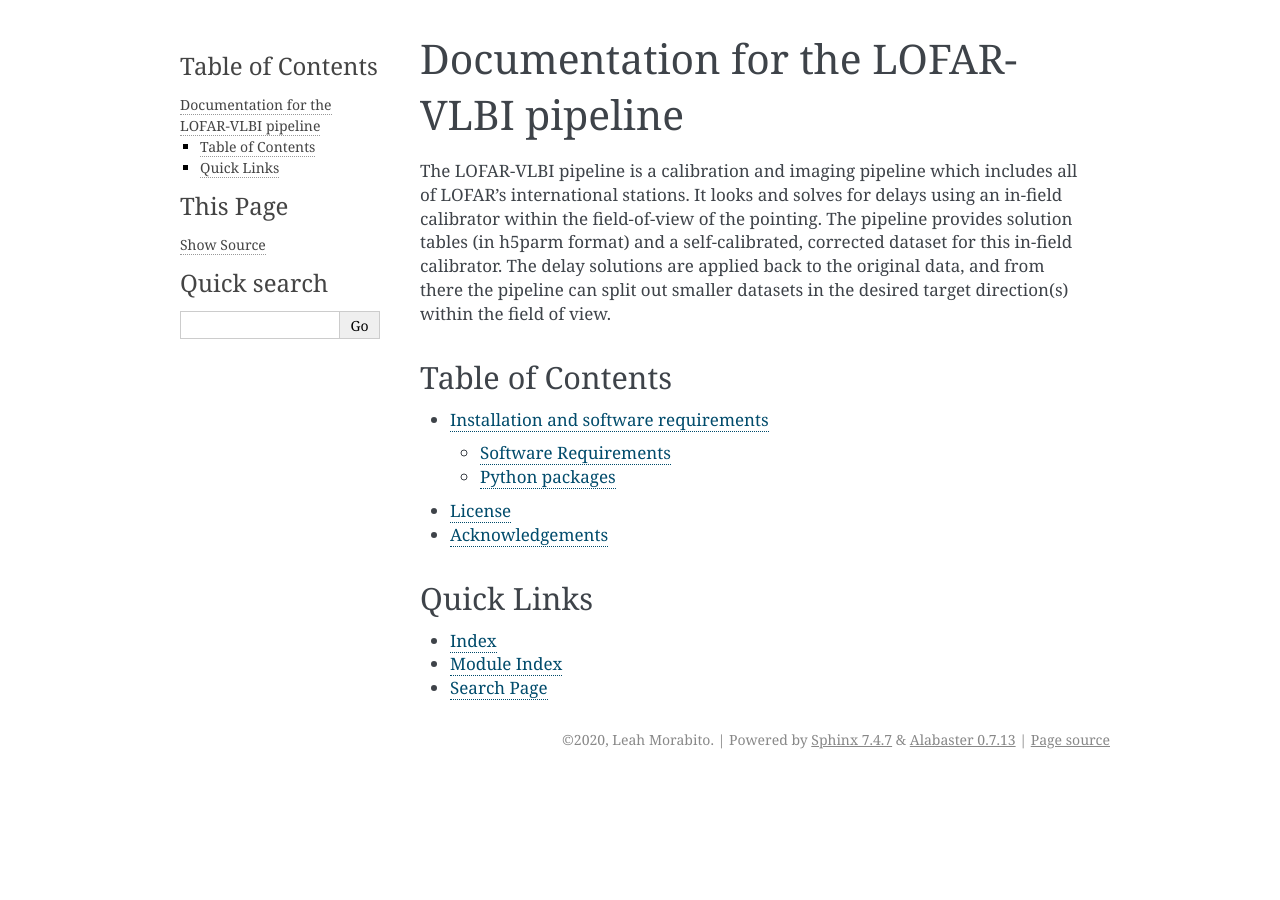
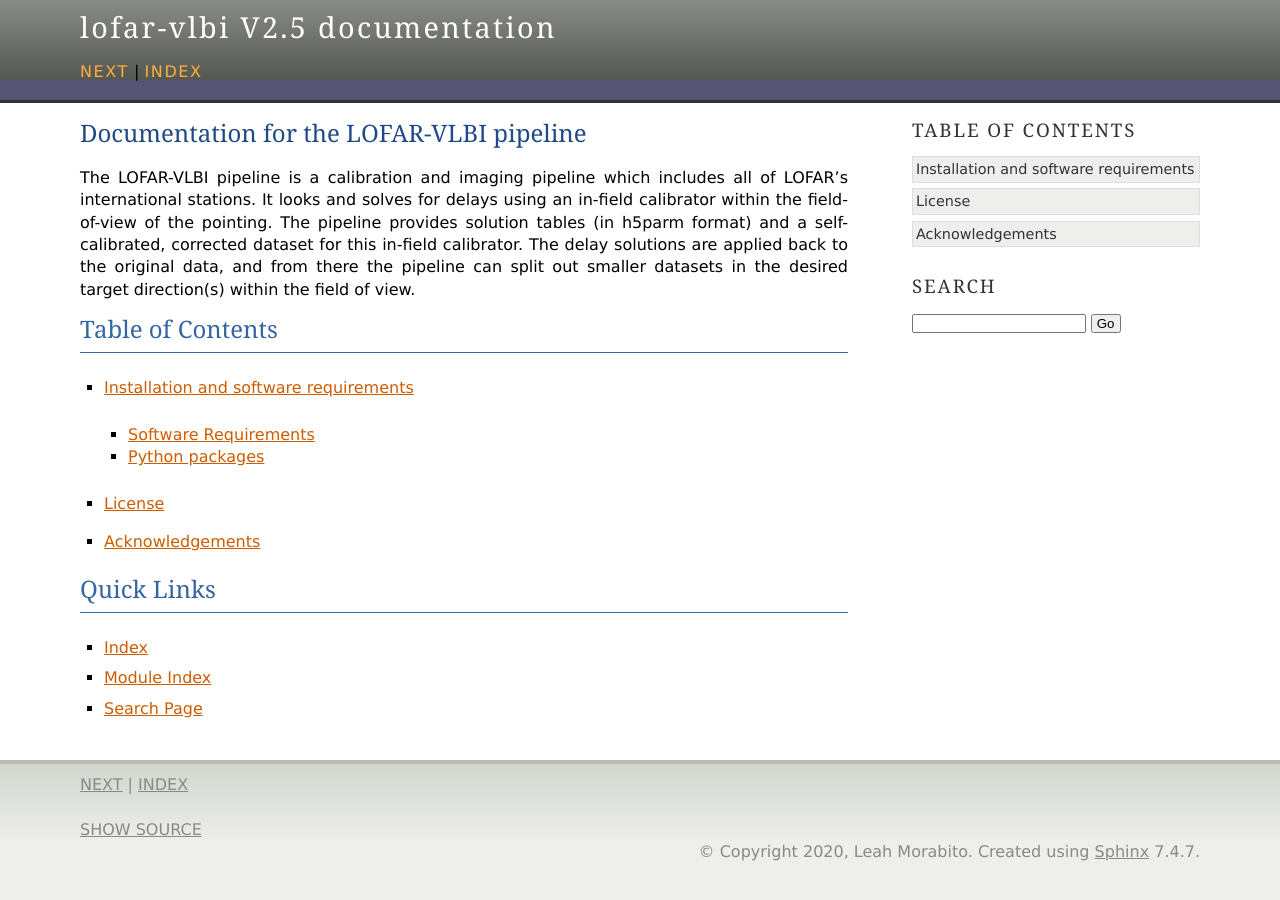
Before and after one commit to lmorabit/lofar-vlbi, a Sphinx documentation site: the page built from Docs/source/index.rst, in a window 1280 px wide. Built offline with Sphinx 7.4.7, drawn with Linux system fonts in a browser that asks for light colours; some of the changed lines change nothing that is shown.

Commit message:
updated conf

```diff
--- a/Docs/source/conf.py
+++ b/Docs/source/conf.py
@@ -27,11 +27,12 @@ release = 'V2.5'
 
 # -- General configuration ---------------------------------------------------
 
+master_doc = 'index'
+
 # Add any Sphinx extension module names here, as strings. They can be
 # extensions coming with Sphinx (named 'sphinx.ext.*') or your custom
 # ones.
-extensions = [
-]
+extensions = []
 
 # Add any paths that contain templates here, relative to this directory.
 templates_path = ['_templates']
@@ -47,7 +48,7 @@ exclude_patterns = []
 # The theme to use for HTML and HTML Help pages.  See the documentation for
 # a list of builtin themes.
 #
-html_theme = 'alabaster'
+html_theme = 'agogo'
 
 # Add any paths that contain custom static files (such as style sheets) here,
 # relative to this directory. They are copied after the builtin static files,
--- /dev/null
+++ b/Docs/source/contents.rst
@@ -0,0 +1,26 @@
+.. lofar-vlbi documentation master file, created by
+   sphinx-quickstart on Mon May 11 11:37:47 2020.
+   You can adapt this file completely to your liking, but it should at least
+   contain the root `toctree` directive.
+
+Documentation for the LOFAR-VLBI pipeline
+=========================================
+
+The LOFAR-VLBI pipeline is a calibration and imaging pipeline which includes all of LOFAR's international stations. It looks and solves for delays using an in-field calibrator within the field-of-view of the pointing. The pipeline provides solution tables (in h5parm format) and a self-calibrated, corrected dataset for this in-field calibrator. The delay solutions are applied back to the original data, and from there the pipeline can split out smaller datasets in the desired target direction(s) within the field of view.
+
+Table of Contents
+^^^^^^^^^^^^^^^^^
+
+.. toctree::
+   :maxdepth: 2
+
+   installation
+   license
+   acknowledgements
+
+Quick Links
+^^^^^^^^^^^
+
+* :ref:`genindex`
+* :ref:`modindex`
+* :ref:`search`
```
